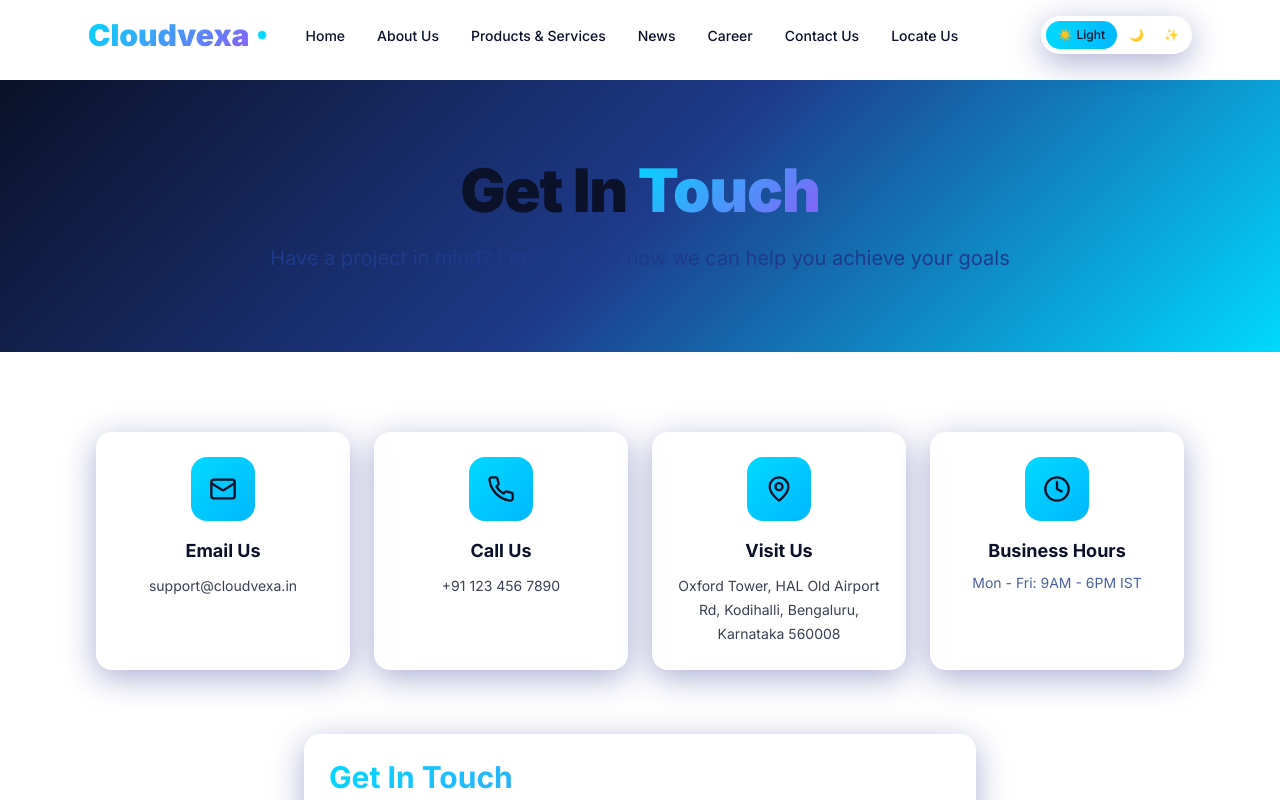
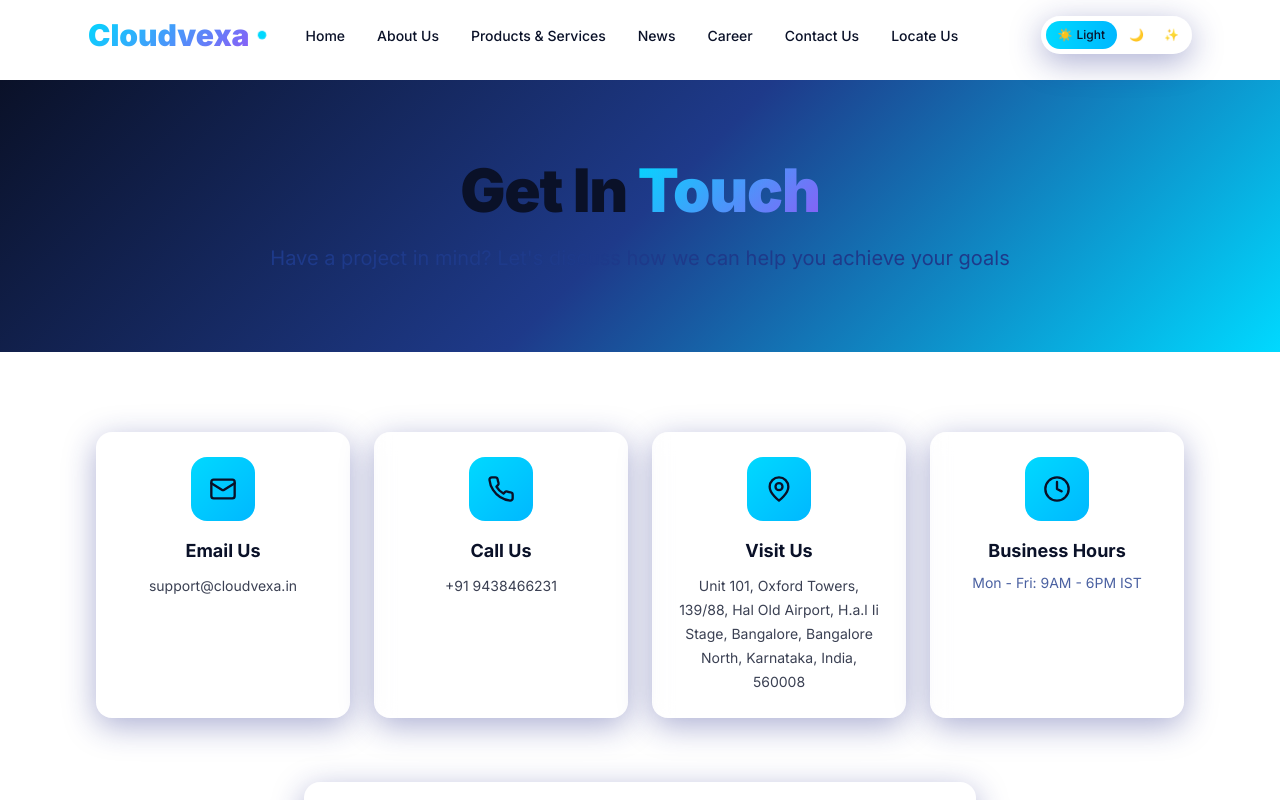
Before and after one commit to cloudvexa-in/cloudvexa.in, a Next.js app: page /contact in a window 1280 px wide. Shown: the top 800 px of the page. Built offline with nearby package versions, Linux system fonts and the light colour scheme.

Commit message:
feat: changed the address in footer

```diff
--- a/app/contact/page.tsx
+++ b/app/contact/page.tsx
@@ -15,13 +15,13 @@ const contactInfo = [
     {
         icon: Phone,
         title: 'Call Us',
-        value: '+91 123 456 7890',
-        link: 'tel:+94384',
+        value: '+91 9438466231',
+        link: 'tel:+91 9438466231',
     },
     {
         icon: MapPin,
         title: 'Visit Us',
-        value: 'Oxford Tower, HAL Old Airport Rd, Kodihalli, Bengaluru, Karnataka 560008',
+        value: 'Unit 101, Oxford Towers, 139/88, Hal Old Airport, H.a.l Ii Stage, Bangalore, Bangalore North, Karnataka, India, 560008',
         link: 'https://share.google/DbHRv7ULI1A9OaDhR',
         type: '_blank'
     },
--- a/components/layout/Footer.tsx
+++ b/components/layout/Footer.tsx
@@ -1,17 +1,17 @@
 'use client'
 
-import Link from 'next/link'
 import { motion } from 'framer-motion'
 import {
     Facebook,
+    Instagram,
+    Linkedin,
+    Mail,
+    MapPin,
+    Phone,
     Twitter,
-    Linkedin,
-    Instagram,
-    Youtube,
-    Mail,
-    Phone,
-    MapPin
+    Youtube
 } from 'lucide-react'
+import Link from 'next/link'
 
 const footerLinks = {
     company: [
@@ -65,19 +65,19 @@ export default function Footer() {
                         <div className="space-y-3">
                             <div className="flex items-center gap-3 text-sm">
                                 <Mail size={16} className="text-neon-cyan" />
-                                <a href="mailto:info@cloudvexa.in" className="hover:text-neon-cyan transition-colors">
-                                    info@cloudvexa.in
+                                <a href="mailto:support@cloudvexa.in" className="hover:text-neon-cyan transition-colors">
+                                    support@cloudvexa.in
                                 </a>
                             </div>
                             <div className="flex items-center gap-3 text-sm">
                                 <Phone size={16} className="text-neon-cyan" />
-                                <a href="tel:+911234567890" className="hover:text-neon-cyan transition-colors">
-                                    +91 123 456 7890
+                                <a href="tel:+919438466231" className="hover:text-neon-cyan transition-colors">
+                                    +91 9438466231
                                 </a>
                             </div>
                             <div className="flex items-center gap-3 text-sm">
                                 <MapPin size={16} className="text-neon-cyan" />
-                                <span className="opacity-80">India</span>
+                                <span className="opacity-80">Unit 101, Oxford Towers, 139/88, Hal Old Airport, H.a.l Ii Stage, Bangalore, Bangalore North, Karnataka, India, 560008</span>
                             </div>
                         </div>
                     </div>
```
